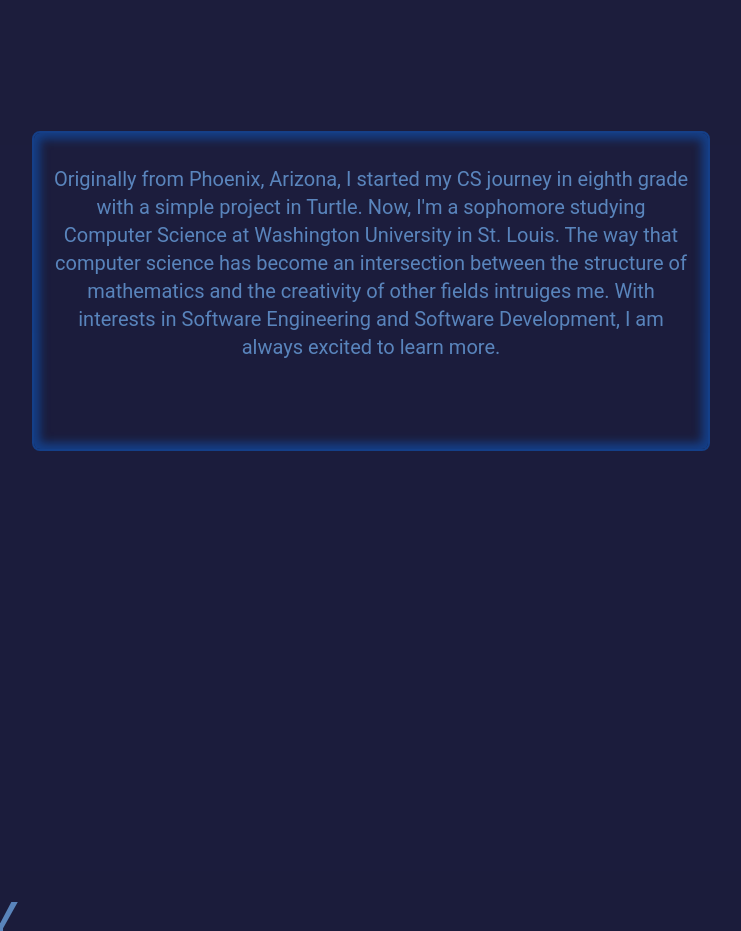
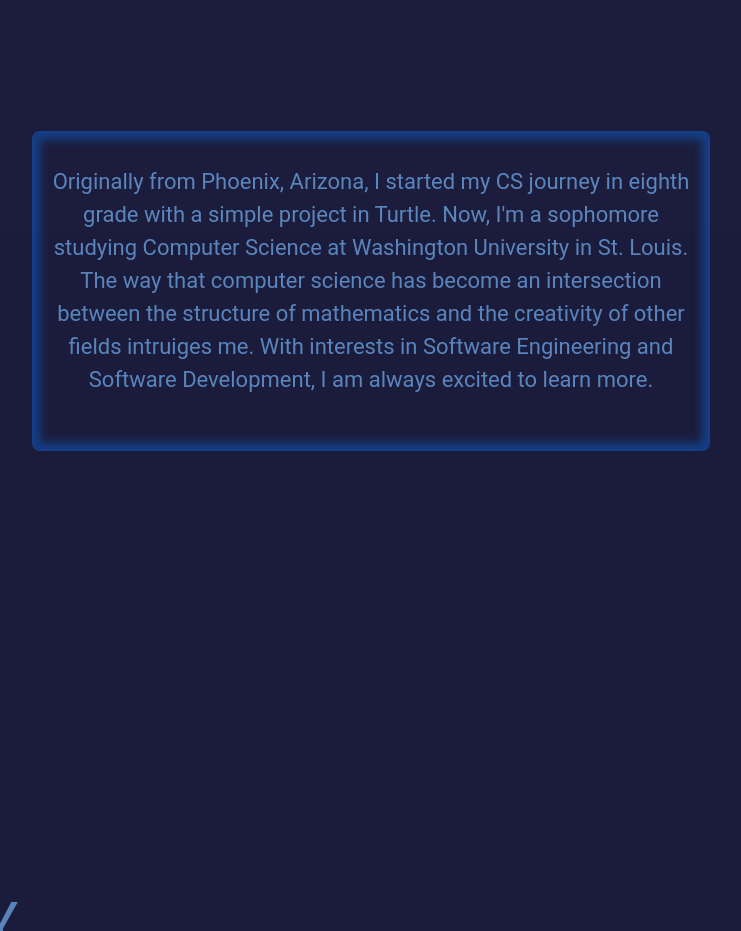
Before and after one commit to sgwollitzer/Portfolio, a website: page index.html in a window 1280 px wide. Shown: the part 1140-2071 px from the top of the page, without its empty margins (269-1010 px from the left). Drawn offline with nearby package versions, Linux system fonts and the light colour scheme; files that its build step writes are made by us from their sources.

Commit message:
fixing text size2

```diff
--- a/index.html
+++ b/index.html
@@ -61,7 +61,7 @@
       <section class="min-h-screen">
         <h2 class="text-6xl animate fade-in-left mb-[-40px] text-neon-red cursor-default" style="padding-top:35px">ABOUT ME</h2>
         <section class="flex justify-center items-center min-h-screen">
-      <p class=" animate text-neon-red fade-in-right pl-4 pr-4 pt-8 w-[55%] h-80 bg-navy ease-linear custom-shadow text-center text-xl duration-300 rounded-lg mt-[-80px] cursor-default  border-2 border-darker-red hover:border-neon-red">Originally from Phoenix, Arizona, I started my CS journey in eighth grade with a simple project in Turtle. Now, I'm a sophomore studying Computer Science at Washington University in St. Louis. The way that computer science has become an intersection between the structure of mathematics and the creativity of other fields intruiges me. With interests in Software Engineering and Software Development, I am always excited to learn more.</p>
+      <p class=" animate text-neon-red fade-in-right pl-4 pr-4 pt-8 w-[55%] h-80 bg-navy ease-linear custom-shadow text-center text-[22px] duration-300 rounded-lg mt-[-80px] cursor-default  border-2 border-darker-red hover:border-neon-red">Originally from Phoenix, Arizona, I started my CS journey in eighth grade with a simple project in Turtle. Now, I'm a sophomore studying Computer Science at Washington University in St. Louis. The way that computer science has become an intersection between the structure of mathematics and the creativity of other fields intruiges me. With interests in Software Engineering and Software Development, I am always excited to learn more.</p>
     </section>
     </section>
 
```
